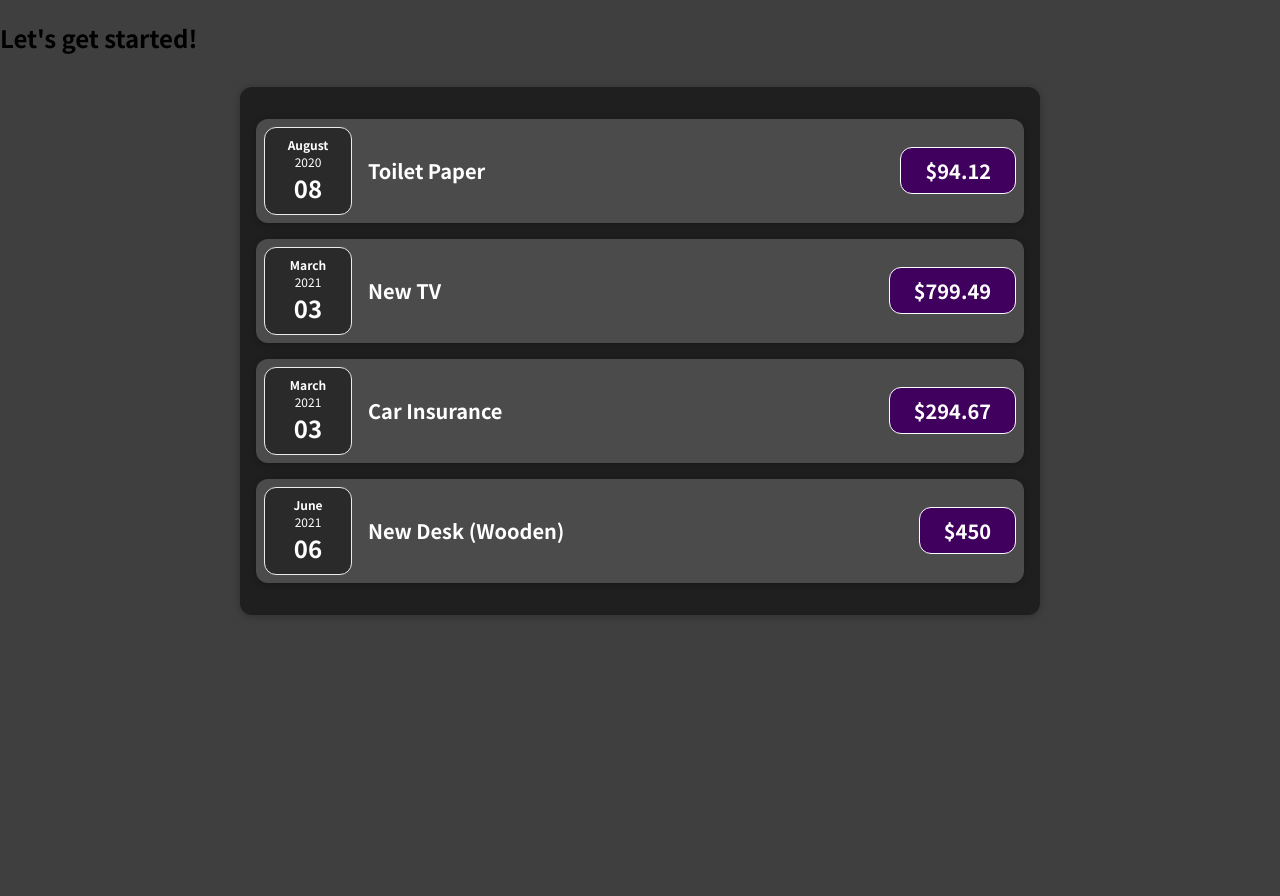
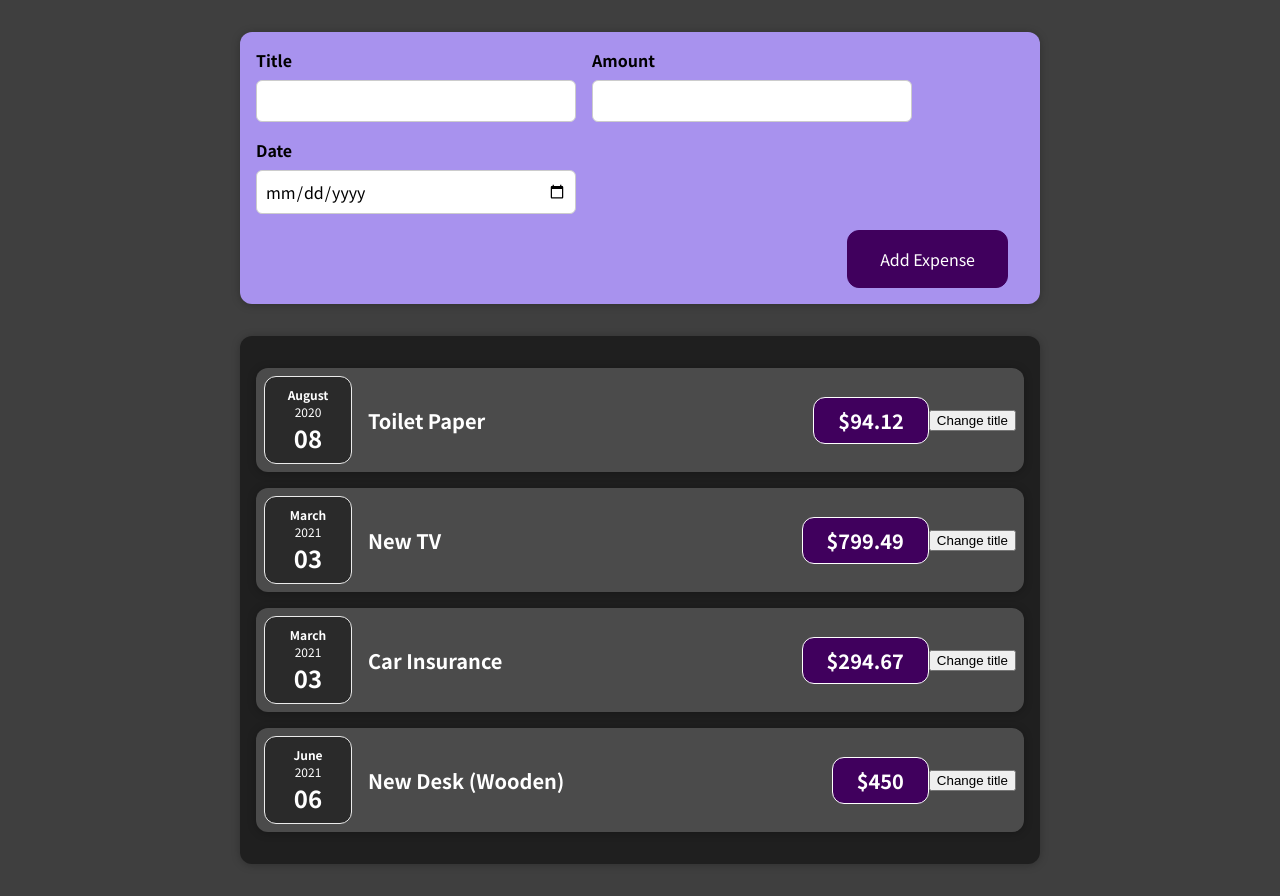
Before and after one commit to CarolinaCobo/react-udemy, a React (Create React App) app: page / in a window 1280 px wide. Before the commit the page ends 800 px from the top, so only its background shows below. Built offline with nearby package versions, Linux system fonts and the light colour scheme.

Commit message:
Add new components for input

```diff
--- a/src/App.js
+++ b/src/App.js
@@ -1,4 +1,5 @@
 import Expenses from "./components/Expenses/Expenses";
+import NewExpense from "./components/NewExpense/NewExpense";
 
 function App() {
   const expenses = [
@@ -25,7 +26,7 @@
 
   return (
     <div>
-      <h2>Let's get started!</h2>
+      <NewExpense />
       <Expenses items={expenses} />
 
     </div>
--- a/src/components/Expenses/ExpenseDate.js
+++ b/src/components/Expenses/ExpenseDate.js
@@ -1,6 +1,6 @@
 import './ExpenseDate.css'
 
-function ExpenseDate(props) {
+const ExpenseDate = (props) => {
     const month = props.date.toLocaleString('en-US', { month: 'long' })
     const day = props.date.toLocaleString('en-US', { month: '2-digit' })
     const year = props.date.getFullYear()
--- a/src/components/Expenses/ExpenseItem.js
+++ b/src/components/Expenses/ExpenseItem.js
@@ -1,17 +1,28 @@
+import React, { useState } from 'react'
+
+
 import ExpenseDate from './ExpenseDate'
 import Card from '../UI/Card'
 import './ExpenseItem.css'
 
 
-function ExpenseItem(props) {
+const ExpenseItem = (props) => {
+
+    const [title, setTitle] = useState(props.title);
+
+    const clickHandler = () => {
+        setTitle("Updated!")
+        console.log(title)
+    }
 
     return (
         <Card className="expense-item">
             <ExpenseDate date={props.date} />
             <div className="expense-item__description">
-                <h2>{props.title}</h2>
+                <h2>{title}</h2>
                 <div className="expense-item__price">${props.amount}</div>
             </div>
+            <button onClick={clickHandler}>Change title</button>
         </Card>
     )
 }
--- a/src/components/Expenses/Expenses.js
+++ b/src/components/Expenses/Expenses.js
@@ -3,7 +3,7 @@
 import './Expenses.css'
 
 
-function Expenses(props) {
+const Expenses = (props) => {
 
     return (
         <Card className="expenses">
--- /dev/null
+++ b/src/components/NewExpense/ExpenseForm.css
@@ -0,0 +1,26 @@
+.new-expense__controls {
+  display: flex;
+  flex-wrap: wrap;
+  gap: 1rem;
+  margin-bottom: 1rem;
+  text-align: left;
+}
+
+.new-expense__control label {
+  font-weight: bold;
+  margin-bottom: 0.5rem;
+  display: block;
+}
+
+.new-expense__control input {
+  font: inherit;
+  padding: 0.5rem;
+  border-radius: 6px;
+  border: 1px solid #ccc;
+  width: 20rem;
+  max-width: 100%;
+}
+
+.new-expense__actions {
+  text-align: right;
+}
--- /dev/null
+++ b/src/components/NewExpense/ExpenseForm.js
@@ -0,0 +1,36 @@
+import { useState } from 'react'
+import './ExpenseForm.css'
+
+const ExpenseForm = () => {
+
+    const [enteredTitle, setEnteredTitle] = useState('')
+
+    const titleChangeHandler = (event) => {
+        setEnteredTitle(event.target.value)
+    }
+
+    return (
+        <form>
+            <div className='new-expense__controls'>
+                <div className='new-expense__control'>
+                    <label>Title</label>
+                    <input type='text' onChange={titleChangeHandler} />
+                </div>
+                <div className='new-expense__control'>
+                    <label>Amount</label>
+                    <input type='number' min='0.01' step='0.01' />
+                </div>
+                <div className='new-expense__control'>
+                    <label>Date</label>
+                    <input type='date' min='2019-01-01' max='2022-12-31' />
+                </div>
+            </div>
+            <div className='new-expense__actions'>
+                <button type='submit'>Add Expense</button>
+            </div>
+
+        </form>
+    )
+}
+
+export default ExpenseForm
--- /dev/null
+++ b/src/components/NewExpense/NewExpense.css
@@ -0,0 +1,38 @@
+.new-expense {
+  background-color: #a892ee;
+  padding: 1rem;
+  margin: 2rem auto;
+  width: 50rem;
+  max-width: 95%;
+  border-radius: 12px;
+  text-align: center;
+  box-shadow: 0 1px 8px rgba(0, 0, 0, 0.25);
+}
+
+.new-expense button {
+  font: inherit;
+  cursor: pointer;
+  padding: 1rem 2rem;
+  border: 1px solid #40005d;
+  background-color: #40005d;
+  color: white;
+  border-radius: 12px;
+  margin-right: 1rem;
+}
+
+.new-expense button:hover,
+.new-expense button:active {
+  background-color: #510674;
+  border-color: #510674;
+}
+
+.new-expense button.alternative {
+  color: #220131;
+  border-color: transparent;
+  background-color: transparent;
+}
+
+.new-expense button.alternative:hover,
+.new-expense button.alternative:active {
+  background-color: #ddb3f8;
+}
--- /dev/null
+++ b/src/components/NewExpense/NewExpense.js
@@ -0,0 +1,11 @@
+import React from 'react'
+import ExpenseForm from './ExpenseForm'
+import './NewExpense.css'
+
+const newExpense = () => {
+    return <div className='new-expense'>
+        <ExpenseForm />
+    </div>
+}
+
+export default newExpense
--- a/src/components/UI/Card.js
+++ b/src/components/UI/Card.js
@@ -1,6 +1,6 @@
 import './Card.css'
 
-function Card(props) {
+const Card = (props) => {
     const classes = 'card ' + props.className
 
     return <div className={classes}>{props.children}</div>
```
Also changed, not shown: 1 other file (tests, documents, lock files or other folders).
